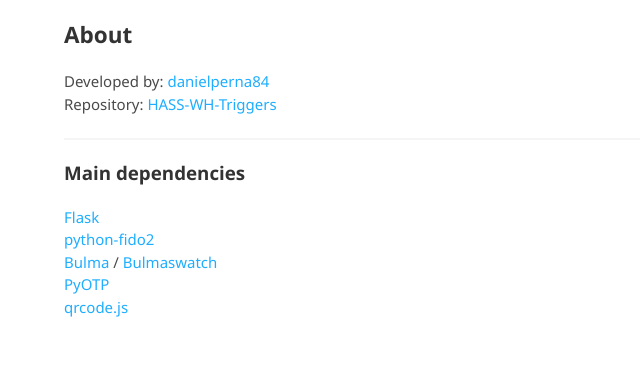
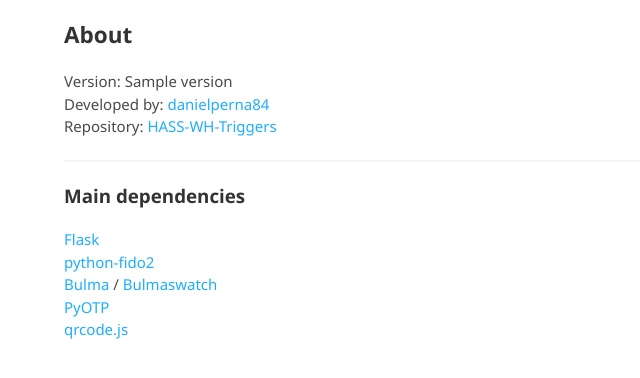
Before and after one commit to danielperna84/hass-wh-triggers, a Python web app: template hass_wh_triggers/templates/about.html in a window 1280 px wide. Shown: the part 49-427 px from the top of the page, without its empty margins (0-640 px from the left). Run offline with Jinja, Linux system fonts and the light colour scheme; the template is opened without the code that fills it: most values are stand-ins (such as "Sample title", 1, 10 or a date in 2020).

Commit message:
Include version in about view

```diff
--- a/hass_wh_triggers/app.py
+++ b/hass_wh_triggers/app.py
@@ -80,6 +80,7 @@ ORIGIN = app.config['ORIGIN']
 RP = PublicKeyCredentialRpEntity(RP_ID, "HASS-WH-Triggers")
 server = Fido2Server(RP)
 
+VERSION = "0.0.2"
 if isinstance(app.secret_key, bytes):
     ENCRYPTION_KEY = app.secret_key
 else:
@@ -193,7 +194,7 @@ def before_request():
 
 @app.context_processor
 def inject_dict_for_all_templates():
-    return dict(app_title=TITLE, debug=app.debug)
+    return dict(app_title=TITLE, debug=app.debug, version=VERSION)
 
 
 @app.template_filter('ctime')
--- a/hass_wh_triggers/templates/about.html
+++ b/hass_wh_triggers/templates/about.html
@@ -2,6 +2,7 @@
 {% block title %}About{% endblock %}
 {% block content %}
 <h4 class="title is-4">About</h4>
+<p>Version: {{ version }}<br />
 <p>Developed by: <a href="https://github.com/danielperna84" title="Link to GitHub profile">danielperna84</a><br />
 Repository: <a href="https://github.com/danielperna84/hass-wh-triggers" title="Link to GitHub repository">HASS-WH-Triggers</a></p>
 <hr>
```
